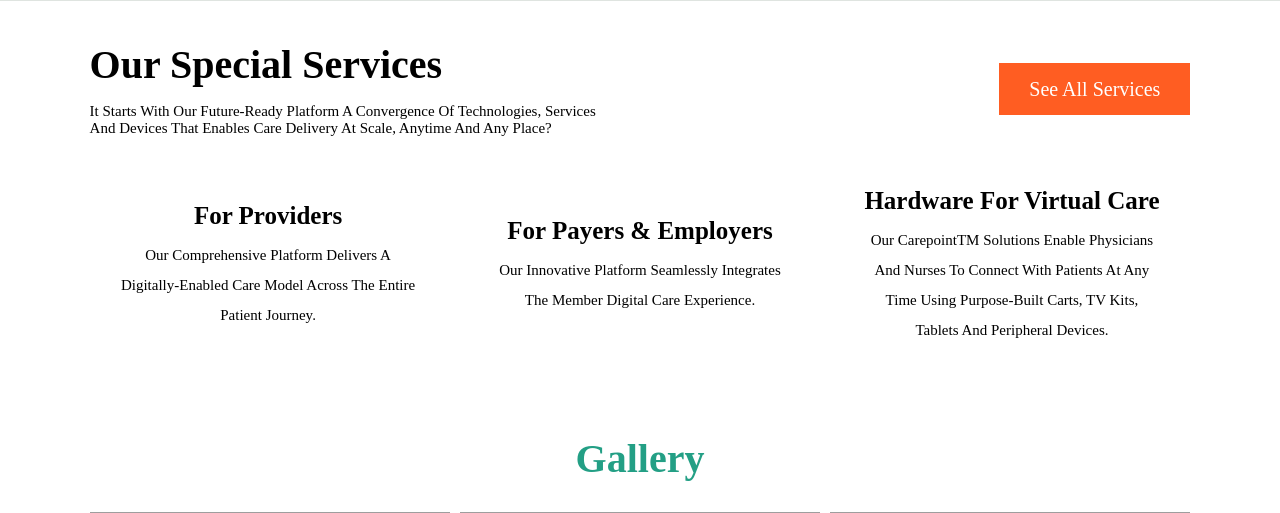
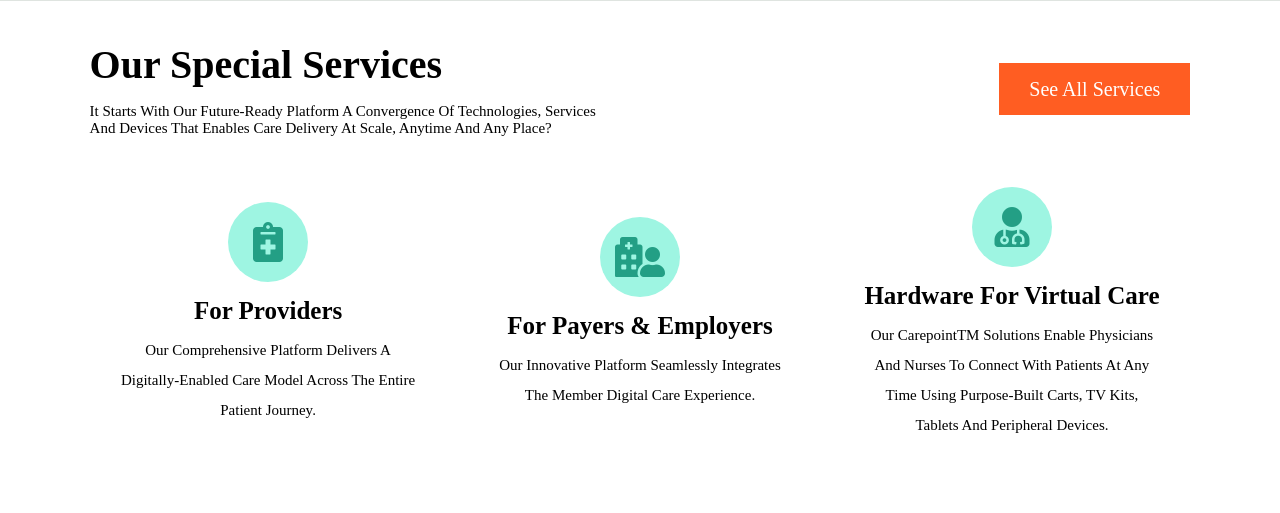
Before and after one commit to Bryium/Teleheal, a Django app: page /Home/ in a window 1280 px wide. Shown: the part 1699-2212 px from the top of the page. Run offline with Django 5.2, Linux system fonts and the light colour scheme; grey boxes are pictures that could not be loaded.

Commit message:
added icons in the home page

```diff
--- a/Teleheal/templates/index.html
+++ b/Teleheal/templates/index.html
@@ -13,6 +13,9 @@
 
      {# Main javascript #}
     <link rel="stylesheet" href="{% static 'script.js' %}"/>
+
+{# Font Awesome #}
+    <link rel="stylesheet" href="{% static 'fontawesome-free-5.15.3-web/css/all.min.css' %}">
 
 
 </head>
```
